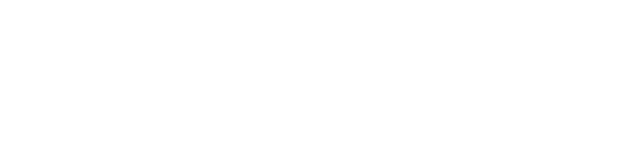
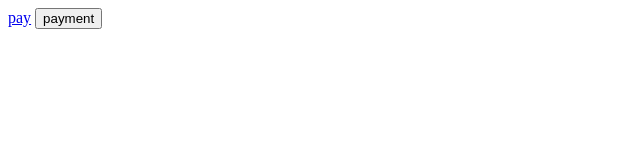
Before and after one commit to VyacheslavMiroshnik/demo-project, a plain HTML site: page payment.html in a window 1280 px wide. Shown: the whole page, without its empty margins (0-640 px from the left). Drawn offline with Linux system fonts and the light colour scheme.

Commit message:
Pay button

```diff
--- a/payment.html
+++ b/payment.html
@@ -6,6 +6,7 @@
     <title>Document</title>
 </head>
 <body>
-    <a href="payment.html"></a>
+    <a href="payment.html">pay</a>
+    <button>payment</button>
 </body>
 </html>
```
